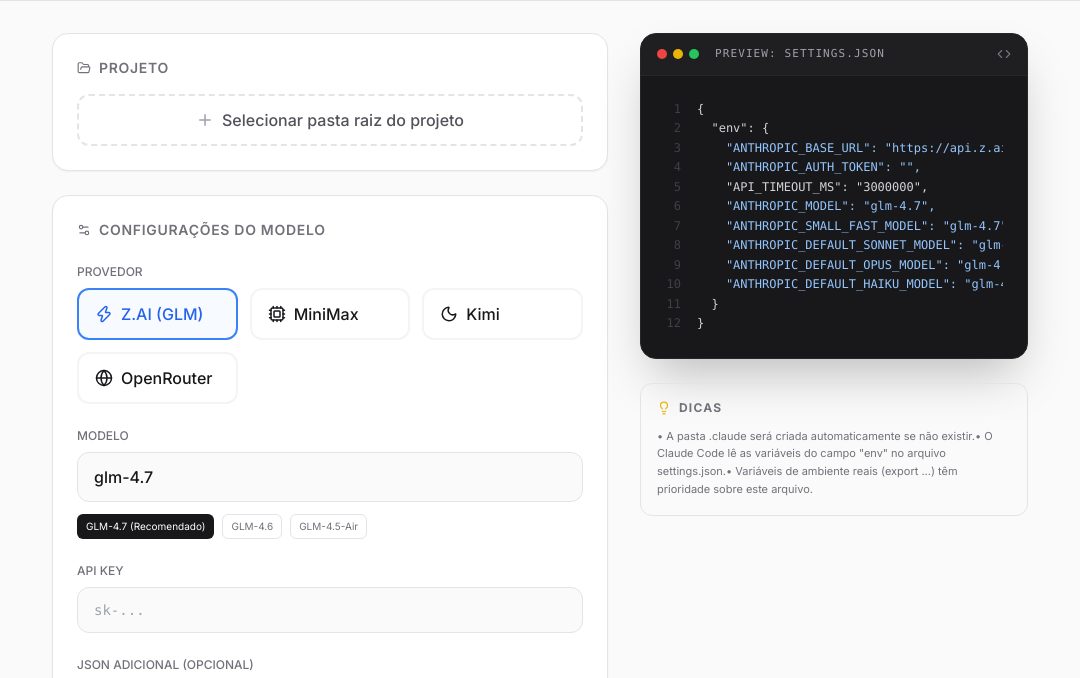
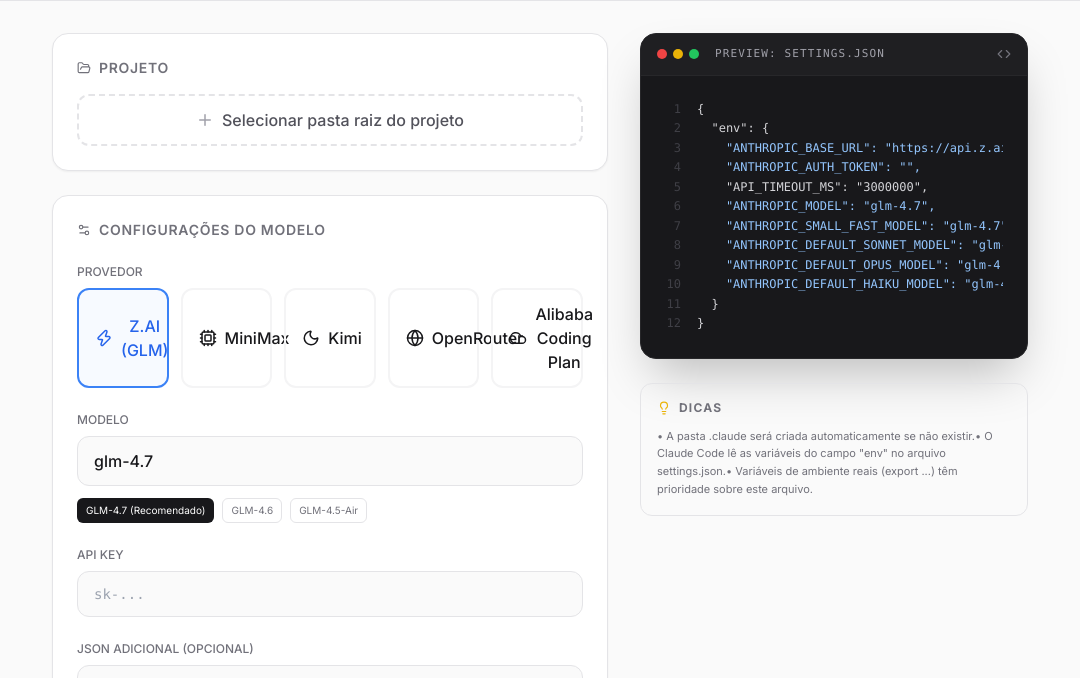
Before and after one commit to eliasribeiro/DESK.CCSwitchModel, an Electron app: page index.html in a window 1080 px wide. Shown: the part 64-742 px from the top of the page. Drawn offline with nearby package versions, Linux system fonts and the light colour scheme; no server answers.

Commit message:
feat: add Alibaba Code Plan

```diff
--- a/index.html
+++ b/index.html
@@ -96,6 +96,16 @@
           { name: 'Moonshot v1-128k', value: 'moonshot-v1-128k' },
           { name: 'Moonshot v1-32k', value: 'moonshot-v1-32k' },
           { name: 'Moonshot v1-8k', value: 'moonshot-v1-8k' }
+        ],
+        alibaba: [
+          { name: 'Qwen3.5-Plus (Recomendado)', value: 'qwen3.5-plus' },
+          { name: 'Kimi-K2.5 (Vision)', value: 'kimi-k2.5' },
+          { name: 'GLM-5', value: 'glm-5' },
+          { name: 'MiniMax-M2.5', value: 'MiniMax-M2.5' },
+          { name: 'Qwen3-Max-2026-01-23', value: 'qwen3-max-2026-01-23' },
+          { name: 'Qwen3-Coder-Next', value: 'qwen3-coder-next' },
+          { name: 'Qwen3-Coder-Plus', value: 'qwen3-coder-plus' },
+          { name: 'GLM-4.7', value: 'glm-4.7' }
         ]
       }
 
@@ -213,6 +223,7 @@
               case 'minimax': return "https://api.minimax.io/anthropic"
               case 'openrouter': return "https://openrouter.ai/api"
               case 'kimi': return "https://api.moonshot.ai/anthropic"
+              case 'alibaba': return "https://coding-intl.dashscope.aliyuncs.com/apps/anthropic"
               default: return "https://api.z.ai/api/anthropic"
             }
           }
@@ -220,6 +231,7 @@
             switch (provider) {
               case 'minimax': return 'MiniMax-M2.1'
               case 'kimi': return 'kimi-k2.5'
+              case 'alibaba': return 'qwen3.5-plus'
               default: return 'glm-4.7'
             }
           }
@@ -339,11 +351,12 @@
                 // Provider
                 React.createElement('div', null, [
                   React.createElement('label', { className: 'block text-xs font-medium text-zinc-500 mb-2' }, 'PROVEDOR'),
-                  React.createElement('div', { className: 'grid grid-cols-3 gap-3' }, [
+                  React.createElement('div', { className: 'grid grid-cols-5 gap-3' }, [
                     { id: 'zai', label: 'Z.AI (GLM)', icon: 'Zap' },
                     { id: 'minimax', label: 'MiniMax', icon: 'Cpu' },
                     { id: 'kimi', label: 'Kimi', icon: 'Moon' },
-                    { id: 'openrouter', label: 'OpenRouter', icon: 'Globe' }
+                    { id: 'openrouter', label: 'OpenRouter', icon: 'Globe' },
+                    { id: 'alibaba', label: 'Alibaba Coding Plan', icon: 'Cloud' }
                   ].map(p => React.createElement('button', {
                     key: p.id,
                     onClick: () => {
```
Also changed, not shown: main.js (+7 -3 lines).
